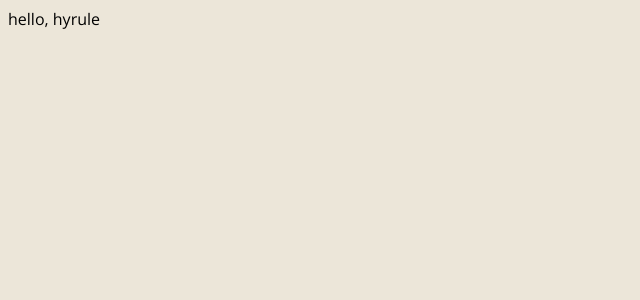
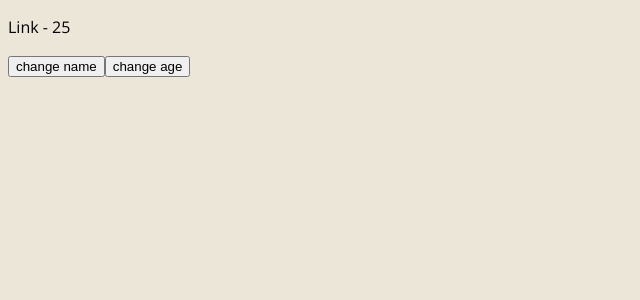
Before and after one commit to aryod24/ProjectVue3, a Vue app: page / in a window 1280 px wide. Shown: the top 300 px of the page, without its empty margins (0-640 px from the left). Built offline with nearby package versions, Linux system fonts and the light colour scheme.

Commit message:
L2 Method Change Name+Age

```diff
--- a/src/App.vue
+++ b/src/App.vue
@@ -1,6 +1,8 @@
 <template>
   <div class="app">
-    hello, hyrule
+    <p>{{ name }} - {{ age }}</p>
+    <button @click="changeName('Zelda')">change name</button>
+    <button @click="changeAge('30')">change age</button>
   </div>
 </template>
 
@@ -9,7 +11,23 @@
 
 export default defineComponent({
   name: 'App',
-  components: {}
+  components: {},
+  data() {
+    return {
+      name: 'Link',
+      age: 25 as number | string
+    }
+  },
+  methods: {
+    changeName(name: string) {
+      this.name = name
+      return name
+    },
+    changeAge(age: number | string) {
+      this.age = age
+      return age
+    }
+  }
 });
 </script>
 
```
